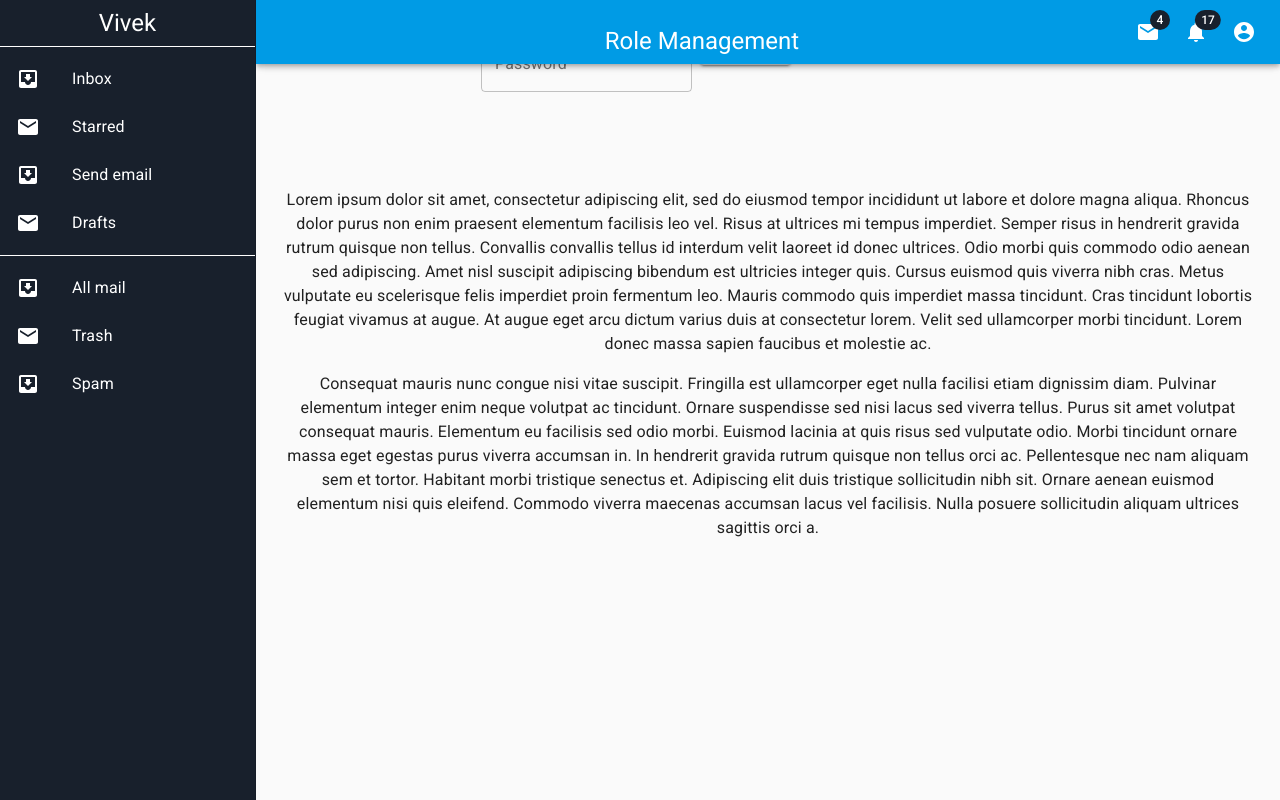
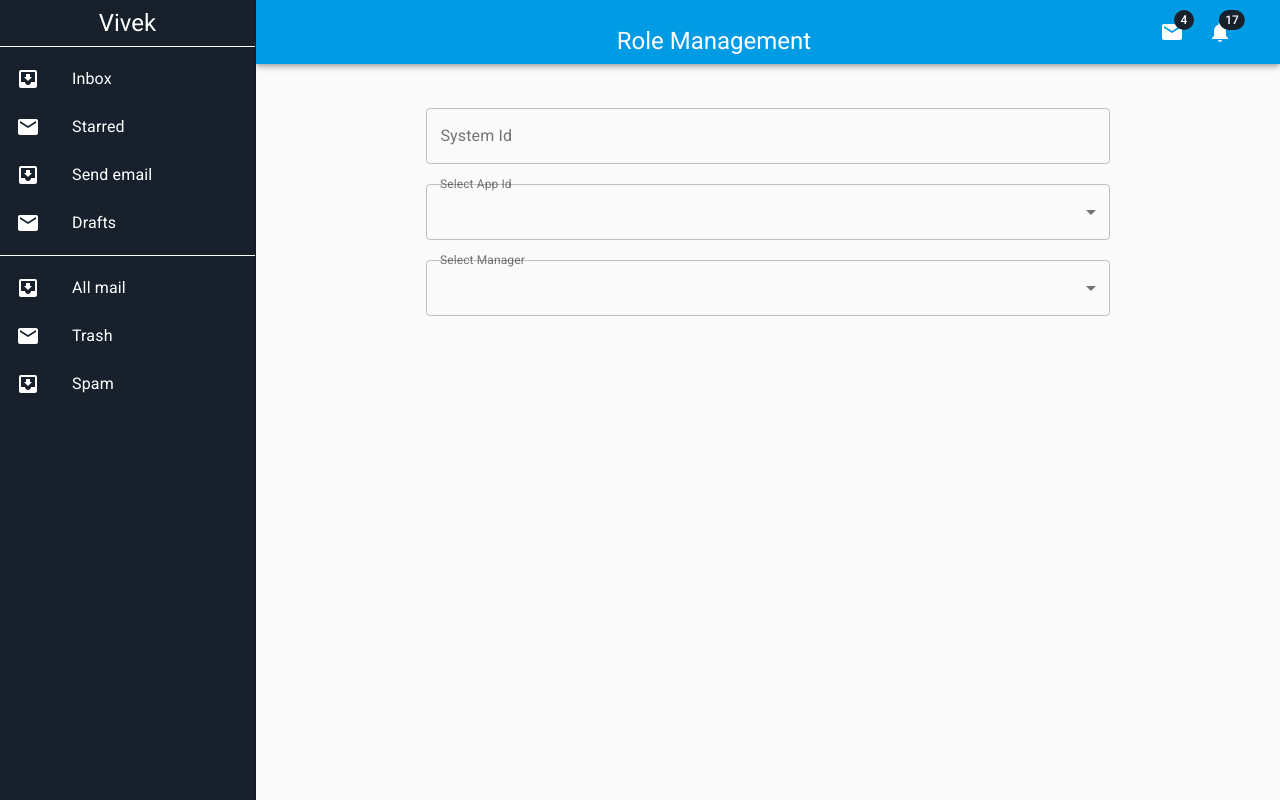
Before and after one commit to vivekkumarbrightlife/HKRoleManagement, a React (Create React App) app: page / in a window 1280 px wide. Built offline with nearby package versions, Linux system fonts and the light colour scheme.

Commit message:
user super user

```diff
--- a/src/App.js
+++ b/src/App.js
@@ -3,14 +3,13 @@ import Header from './Components/Header';
 import './App.css';
 import Inputfiled from './common/Input';
 import Button from './common/Button';
-
 import SideMenu from './Components/SideMenu';
 
 function App() {
   return (
     <div className="App">
-      <Inputfiled/>
-      <Button/>
+      {/* <Inputfiled/>
+      <Button/> */}
       {/* <Header /> */}
       <SideMenu />
     </div>
--- a/src/Components/Header.js
+++ b/src/Components/Header.js
@@ -41,7 +41,7 @@ const menuId = 'primary-search-account-menu';
       <AppBar position="static">
         <Toolbar className={classes.toolbar}>
           <Typography className={classes.title} variant="h5" noWrap>
-            Role Management
+            HK Role Management
           </Typography>
 
             <div className={classes.sectionDesktop}>
--- a/src/Components/SideMenu.js
+++ b/src/Components/SideMenu.js
@@ -15,8 +15,9 @@ import MailIcon from '@material-ui/icons/Mail';
 import Badge from '@material-ui/core/Badge';
 import IconButton from '@material-ui/core/IconButton';
 import NotificationsIcon from '@material-ui/icons/Notifications';
-import AccountCircle from '@material-ui/icons/AccountCircle';
+// import AccountCircle from '@material-ui/icons/AccountCircle';
 import { useTheme } from '@material-ui/core/styles';
+import UserRequest from './formComponent/UserRequest';
 
 const drawerWidth = 256;
 let primaryText;
@@ -107,7 +108,7 @@ function SideMenu() {
                     // onClick={handleProfileMenuOpen}
                     color="inherit"
                 >
-                    <AccountCircle />
+                    {/* <AccountCircle /> */}
                 </IconButton>
             </div>
         </Toolbar>
@@ -147,29 +148,7 @@ function SideMenu() {
       </Drawer>
       <main className={classes.content}>
         <div className={classes.toolbar} />
-        <Typography paragraph>
-          Lorem ipsum dolor sit amet, consectetur adipiscing elit, sed do eiusmod tempor incididunt
-          ut labore et dolore magna aliqua. Rhoncus dolor purus non enim praesent elementum
-          facilisis leo vel. Risus at ultrices mi tempus imperdiet. Semper risus in hendrerit
-          gravida rutrum quisque non tellus. Convallis convallis tellus id interdum velit laoreet id
-          donec ultrices. Odio morbi quis commodo odio aenean sed adipiscing. Amet nisl suscipit
-          adipiscing bibendum est ultricies integer quis. Cursus euismod quis viverra nibh cras.
-          Metus vulputate eu scelerisque felis imperdiet proin fermentum leo. Mauris commodo quis
-          imperdiet massa tincidunt. Cras tincidunt lobortis feugiat vivamus at augue. At augue eget
-          arcu dictum varius duis at consectetur lorem. Velit sed ullamcorper morbi tincidunt. Lorem
-          donec massa sapien faucibus et molestie ac.
-        </Typography>
-        <Typography paragraph>
-          Consequat mauris nunc congue nisi vitae suscipit. Fringilla est ullamcorper eget nulla
-          facilisi etiam dignissim diam. Pulvinar elementum integer enim neque volutpat ac
-          tincidunt. Ornare suspendisse sed nisi lacus sed viverra tellus. Purus sit amet volutpat
-          consequat mauris. Elementum eu facilisis sed odio morbi. Euismod lacinia at quis risus sed
-          vulputate odio. Morbi tincidunt ornare massa eget egestas purus viverra accumsan in. In
-          hendrerit gravida rutrum quisque non tellus orci ac. Pellentesque nec nam aliquam sem et
-          tortor. Habitant morbi tristique senectus et. Adipiscing elit duis tristique sollicitudin
-          nibh sit. Ornare aenean euismod elementum nisi quis eleifend. Commodo viverra maecenas
-          accumsan lacus vel facilisis. Nulla posuere sollicitudin aliquam ultrices sagittis orci a.
-        </Typography>
+        <UserRequest/>
       </main>
     </div>
   );
--- /dev/null
+++ b/src/Components/formComponent/UserRequest.js
@@ -0,0 +1,33 @@
+import React, {Component} from 'react';
+import { makeStyles } from '@material-ui/core/styles';
+import Button from '@material-ui/core/Button';
+import Inputfiled from '../../common/Input';
+import SimpleSelect from '../../common/select';
+import '../../common.css';
+
+class UserRequest extends Component{
+    constructor(){
+        super();
+
+    }
+render() {
+    return (
+       <div className="UserRequestForm">
+           <div className="block-div">
+                <Inputfiled label='System Id'/>
+            </div>
+            <div className="block-div">
+                <SimpleSelect label='Select App Id'/>
+            </div>
+            <div className="block-div">
+                <SimpleSelect label='Select Manager'/>
+            </div>
+       </div>
+    );
+  }
+}
+
+
+
+
+export default UserRequest;
--- /dev/null
+++ b/src/common.css
@@ -0,0 +1,14 @@
+.UserRequestForm{
+    width: 100%;
+    float:left;
+    text-align: center;
+}
+.block-div {
+    display: inline-block;
+    width: 70%;
+    margin: 0 0 20px 0;
+}
+.UserRequestForm .block-div .MuiFormControl-root{
+    width: 100%;
+    margin: 0px;
+}
--- a/src/common/Input.js
+++ b/src/common/Input.js
@@ -21,10 +21,10 @@ export default function UncontrolledTextField(props) {
     return (
         <TextField
           id="outlined-password-input"
-          label="Password"
+          label={props.label ? props.label:'Input'}
           className={classes.textField + ' ' + props.class ? props.class : ''}
-          type="password"
-          autoComplete="current-password"
+          // type="password"
+          // autoComplete="current-password"
           margin="normal"
           variant="outlined"
         />
--- /dev/null
+++ b/src/common/select.js
@@ -0,0 +1,78 @@
+import React, { Component } from 'react';
+import { makeStyles } from '@material-ui/core/styles';
+import InputLabel from '@material-ui/core/InputLabel';
+import MenuItem from '@material-ui/core/MenuItem';
+import FormHelperText from '@material-ui/core/FormHelperText';
+import FormControl from '@material-ui/core/FormControl';
+import Select from '@material-ui/core/Select';
+import { withStyles } from '@material-ui/styles';
+
+
+
+const useStyles = theme => ({
+    formControl: {
+      margin: theme.spacing(1),
+      minWidth: 120,
+    },
+    selectEmpty: {
+      marginTop: theme.spacing(2),
+    },
+  });
+
+//   const styles = theme => ({
+//     root: {
+//       background: 'linear-gradient(45deg, #FE6B8B 30%, #FF8E53 90%)',
+//       border: 0,
+//       borderRadius: 3,
+//       boxShadow: '0 3px 5px 2px rgba(255, 105, 135, .3)',
+//       color: 'white',
+//       height: 48,
+//       padding: '0 30px',
+//     },
+//   });
+
+  class SimpleSelect extends Component {
+    constructor() {
+        super();
+        this.state = {
+          age: 0
+        }
+      }
+
+    handleChange = event => {
+      this.setState({
+          age: event.target.value
+        });
+    };
+
+
+// export default function UncontrolledTextField(props) {
+//   const classes = useStyles();
+render () {
+    const { classes } = this.props;
+
+    return (
+
+        <FormControl variant="outlined" className={classes.formControl}>
+        <InputLabel id="demo-simple-select-outlined-label">
+          {this.props.label ? this.props.label:'select'}
+        </InputLabel>
+        <Select
+          labelId="demo-simple-select-outlined-label"
+          id="demo-simple-select-outlined"
+          value={this.state.age}
+          onChange={this.handleChange}
+        >
+          <MenuItem value="">
+            <em>None</em>
+          </MenuItem>
+          <MenuItem value={10}>Ten</MenuItem>
+          <MenuItem value={20}>Twenty</MenuItem>
+          <MenuItem value={30}>Thirty</MenuItem>
+        </Select>
+      </FormControl>
+    );
+  }
+}
+
+export default withStyles(useStyles)(SimpleSelect);
```
Also changed, not shown: src/Components/formComponent/SuperUser.js (added, +36 -0 lines).
